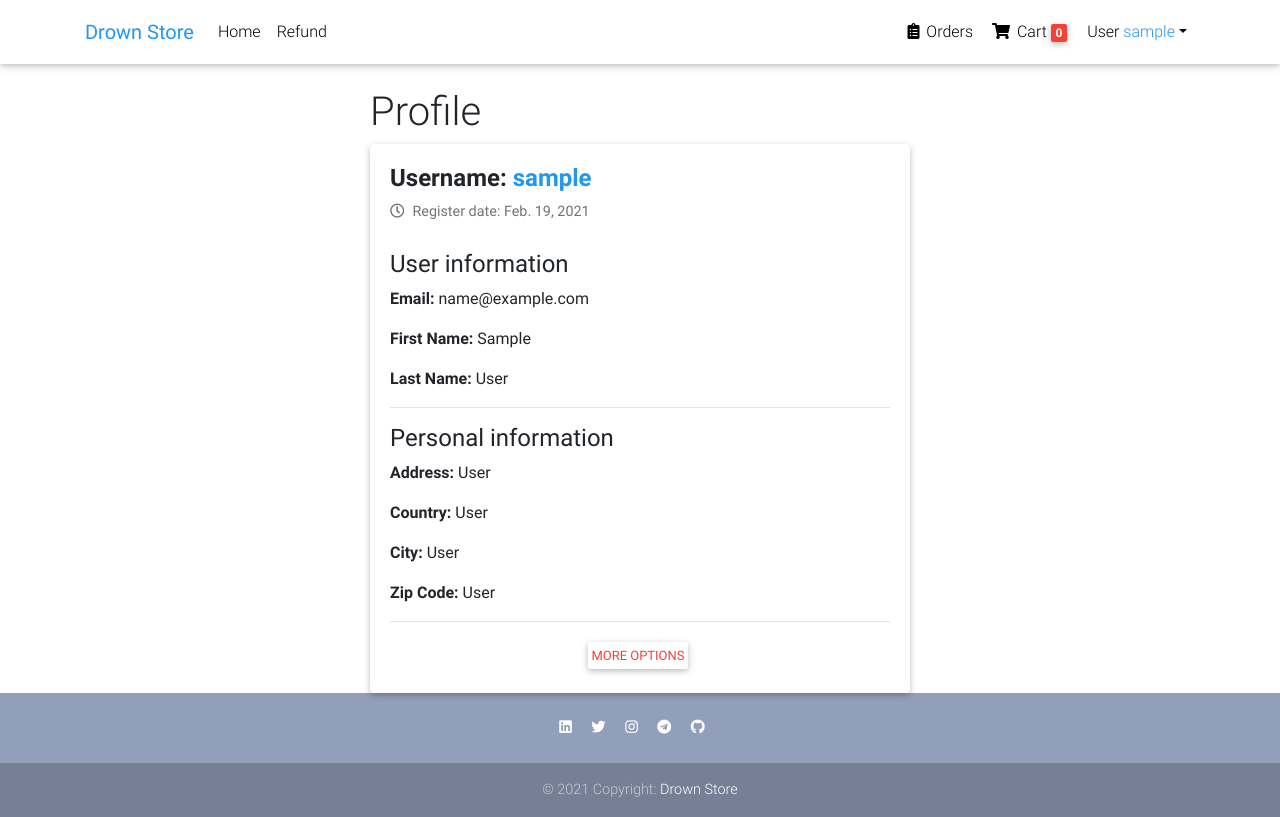
After one commit to RedBullDogE/drown-store-ecommerce, a Django app: page /profile/ in a window 1280 px wide. The commit adds this page. Run offline with Django 3.2, Linux system fonts and the light colour scheme; the visitor is signed in with stand-in values (Sample User, id 1); data that the repository does not hold is empty; some libraries are stand-ins or nearby versions.

Commit message:
Add profile page

```diff
--- a/core/urls.py
+++ b/core/urls.py
@@ -2,7 +2,7 @@ from django.urls import path
 
 from .views import (AddCouponView, CheckoutView, HomeView, ItemDetailView,
                     OrderListView, OrderSummaryView, PaymentView,
-                    RequestRefundView, add_to_cart, remove_from_cart)
+                    RequestRefundView, add_to_cart, remove_from_cart, UserProfileView)
 
 app_name = 'core'
 
@@ -19,5 +19,6 @@ urlpatterns = [
     path('payment/<payment_option>/', PaymentView.as_view(), name="payment"),
     path('add-coupon/', AddCouponView.as_view(), name='add-coupon'),
     path('refund/', RequestRefundView.as_view(), name='refund'),
-    path('orders/', OrderListView.as_view(), name='order-list')
+    path('orders/', OrderListView.as_view(), name='order-list'),
+    path('profile/', UserProfileView.as_view(), name='user-profile')
 ]
--- a/core/views.py
+++ b/core/views.py
@@ -377,3 +377,9 @@ class OrderListView(LoginRequiredMixin, ListView):
 
     def get_queryset(self):
         return Order.objects.filter(ordered=True, user=self.request.user)
+
+
+class UserProfileView(LoginRequiredMixin, View):
+    def get(self, *args, **kwargs):
+        context = {}
+        return render(self.request, "views/profile.html", context)
--- a/templates/components/navbar.html
+++ b/templates/components/navbar.html
@@ -55,7 +55,7 @@
                     <a class="nav-link dropdown-toggle" id="navbarDropdownMenuLink" data-toggle="dropdown"
                       aria-haspopup="true" aria-expanded="false">User <span class="blue-text">{{ request.user.username }}</span></a>
                     <div class="dropdown-menu dropdown-primary" aria-labelledby="navbarDropdownMenuLink">
-                        <a class="dropdown-item" href="#">
+                        <a class="dropdown-item" href="{% url 'core:user-profile' %}">
                             <i class="fas fa-user"></i>
                             Profile
                         </a>
--- /dev/null
+++ b/templates/views/profile.html
@@ -0,0 +1,71 @@
+{% extends 'base.html' %}
+
+{% block head_title %}
+Drown Store | Profile Page
+{% endblock head_title %}
+
+{% block content %}
+<main>
+    <div class="container wow fadeIn">
+        <div class="row mt-3">
+            <div class="col-6 offset-3">
+                <h1>Profile</h1>
+
+                <!-- Card -->
+                <div class="card promoting-card">
+                    {% with user=request.user %}
+                    <!-- Card content -->
+                    <div class="card-body d-flex flex-row">
+
+                        <!-- Content -->
+                        <div>
+
+                            <!-- Title -->
+                            <h4 class="card-title font-weight-bold mb-2">Username: <span class="blue-text">{{ user.username }}</span></h4>
+                            <!-- Subtitle -->
+                            <p class="card-text"><i class="far fa-clock pr-2"></i>Register date: {{ user.date_joined|date }}</p>
+
+                        </div>
+
+                    </div>
+
+                    <!-- Card content -->
+                    <div class="card-body pt-2">
+
+                        <div class="collapse-content">
+
+                            <h4>User information</h4>
+                            <p><b>Email:</b> {{ user.email }}</p>
+                            <p><b>First Name:</b> {{ user.first_name }}</p>
+                            <p><b>Last Name:</b> {{ user.last_name }}</p>
+
+                            <hr>
+
+                            <h4>Personal information</h4>
+                            <p><b>Address:</b> {{ user.last_name }}</p>
+                            <p><b>Country:</b> {{ user.last_name }}</p>
+                            <p><b>City:</b> {{ user.last_name }}</p>
+                            <p><b>Zip Code:</b> {{ user.last_name }}</p>
+
+                            <hr>
+
+                            <!-- Text -->
+                            <div class="card-text collapse" id="collapseContent">
+                                <p><a class="btn btn-flat" href="{% url 'account_change_password' %}">Change password</a></p>
+                            </div>
+                            <!-- Button -->
+                            <div class="text-center">
+                                <a class="btn btn-flat red-text p-1 my-1 mr-0 mml-1 collapsed" data-toggle="collapse" href="#collapseContent" aria-expanded="false" aria-controls="collapseContent">More options</a>
+                            </div>
+
+                        </div>
+
+                    </div>
+                    {% endwith %}
+                </div>
+                <!-- Card -->
+            </div>
+        </div>
+    </div>
+</main>
+{% endblock content %}
```
Also changed, not shown: static_files/js/extra-scripts.js (deleted, +0 -17 lines).
